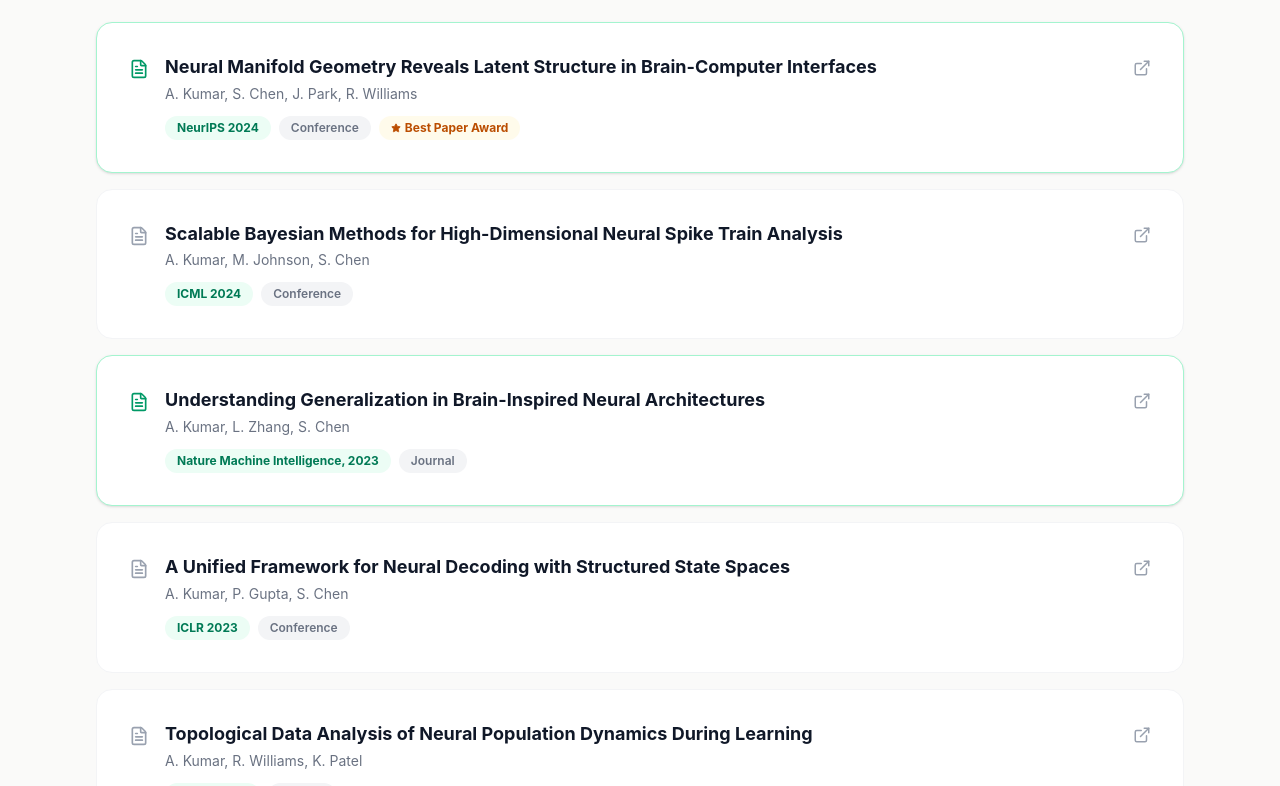
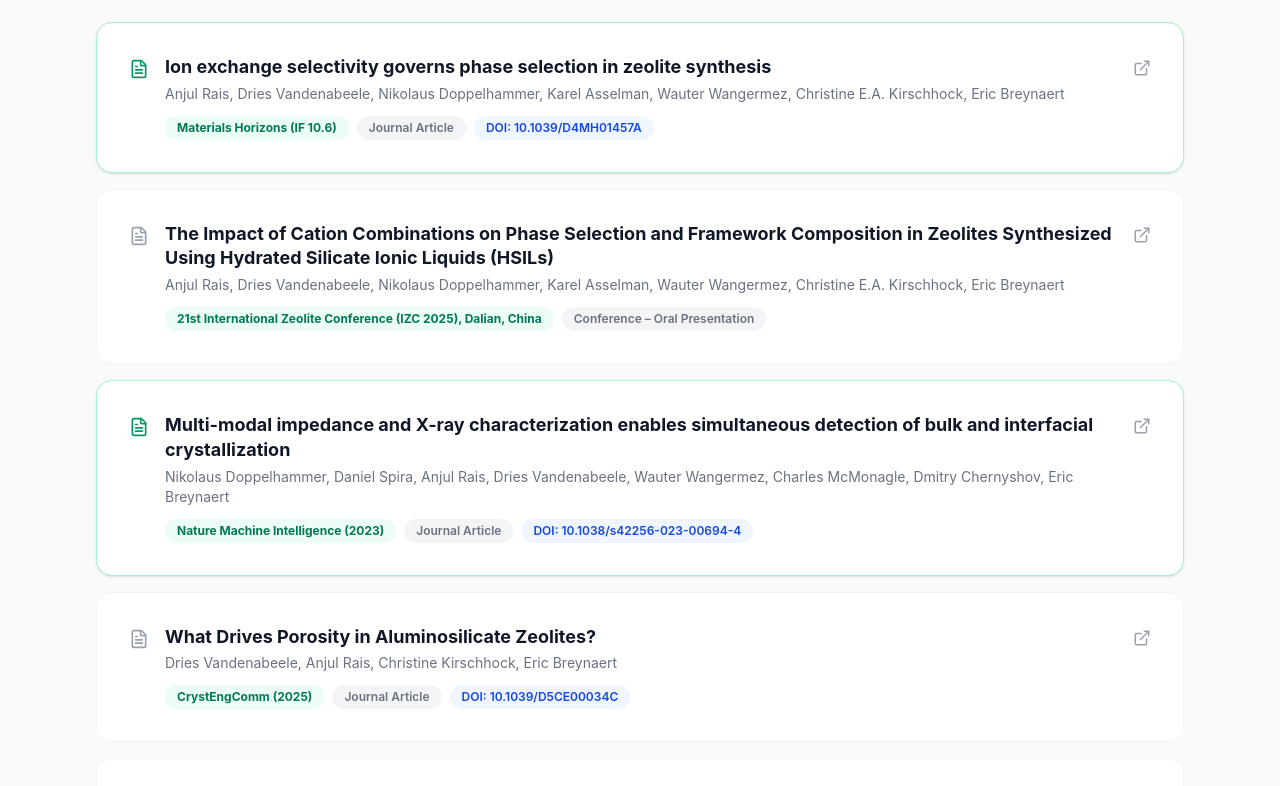
Before and after one commit to anjulnj/MyPortfolio-, a React (Vite) app: page / in a window 1280 px wide. Shown: the part 3420-4206 px from the top of the page. Built offline with nearby package versions, Linux system fonts and the light colour scheme.

Commit message:
Update Publications.tsx

```diff
--- a/src/components/Publications.tsx
+++ b/src/components/Publications.tsx
@@ -3,108 +3,136 @@ import { FileText, ExternalLink, Star } from 'lucide-react';
 const Publications = () => {
   const publications = [
     {
-      title: 'Neural Manifold Geometry Reveals Latent Structure in Brain-Computer Interfaces',
-      authors: 'A. Kumar, S. Chen, J. Park, R. Williams',
-      venue: 'NeurIPS 2024',
-      type: 'Conference',
+      title: 'Ion exchange selectivity governs phase selection in zeolite synthesis',
+      authors:
+        'Anjul Rais, Dries Vandenabeele, Nikolaus Doppelhammer, Karel Asselman, Wauter Wangermez, Christine E.A. Kirschhock, Eric Breynaert',
+      venue: 'Materials Horizons (IF 10.6)',
+      type: 'Journal Article',
+      doi: '10.1039/D4MH01457A',
+      link: 'https://doi.org/10.1039/D4MH01457A',
       highlight: true,
-      award: 'Best Paper Award',
-      link: '#',
     },
     {
-      title: 'Scalable Bayesian Methods for High-Dimensional Neural Spike Train Analysis',
-      authors: 'A. Kumar, M. Johnson, S. Chen',
-      venue: 'ICML 2024',
-      type: 'Conference',
+      title:
+        'The Impact of Cation Combinations on Phase Selection and Framework Composition in Zeolites Synthesized Using Hydrated Silicate Ionic Liquids (HSILs)',
+      authors:
+        'Anjul Rais, Dries Vandenabeele, Nikolaus Doppelhammer, Karel Asselman, Wauter Wangermez, Christine E.A. Kirschhock, Eric Breynaert',
+      venue: '21st International Zeolite Conference (IZC 2025), Dalian, China',
+      type: 'Conference – Oral Presentation',
+      link: 'https://www.izc2025.com/',
       highlight: false,
-      link: '#',
     },
     {
-      title: 'Understanding Generalization in Brain-Inspired Neural Architectures',
-      authors: 'A. Kumar, L. Zhang, S. Chen',
-      venue: 'Nature Machine Intelligence, 2023',
-      type: 'Journal',
+      title:
+        'Multi-modal impedance and X-ray characterization enables simultaneous detection of bulk and interfacial crystallization',
+      authors:
+        'Nikolaus Doppelhammer, Daniel Spira, Anjul Rais, Dries Vandenabeele, Wauter Wangermez, Charles McMonagle, Dmitry Chernyshov, Eric Breynaert',
+      venue: 'Nature Machine Intelligence (2023)',
+      type: 'Journal Article',
+      doi: '10.1038/s42256-023-00694-4',
+      link: 'https://doi.org/10.1038/s42256-023-00694-4',
       highlight: true,
-      link: '#',
     },
     {
-      title: 'A Unified Framework for Neural Decoding with Structured State Spaces',
-      authors: 'A. Kumar, P. Gupta, S. Chen',
-      venue: 'ICLR 2023',
-      type: 'Conference',
+      title: 'What Drives Porosity in Aluminosilicate Zeolites?',
+      authors:
+        'Dries Vandenabeele, Anjul Rais, Christine Kirschhock, Eric Breynaert',
+      venue: 'CrystEngComm (2025)',
+      type: 'Journal Article',
+      doi: '10.1039/D5CE00034C',
+      link: 'https://doi.org/10.1039/D5CE00034C',
       highlight: false,
-      link: '#',
     },
     {
-      title: 'Topological Data Analysis of Neural Population Dynamics During Learning',
-      authors: 'A. Kumar, R. Williams, K. Patel',
-      venue: 'PNAS, 2023',
-      type: 'Journal',
+      title:
+        'Hydrated Silicate Ionic Liquids: Ionic Liquids for Silicate Material Synthesis',
+      authors:
+        'Dries Vandenabeele, Nikolaus Doppelhammer, Sambhu Radhakrishnan, C. Vinod Chandran, Wauter Wangermez, Anjul Rais, Elisabeth Vandeurzen, et al.',
+      venue: 'Journal of Molecular Liquids (2025)',
+      type: 'Journal Article',
+      doi: '10.1016/j.molliq.2024.126603',
+      link: 'https://doi.org/10.1016/j.molliq.2024.126603',
       highlight: false,
-      link: '#',
-    },
-    {
-      title: 'Efficient Attention Mechanisms Inspired by Cortical Feedback Loops',
-      authors: 'A. Kumar, J. Park',
-      venue: 'NeurIPS 2022',
-      type: 'Conference',
-      highlight: false,
-      link: '#',
     },
   ];
 
   return (
     <section id="publications" className="py-24 bg-stone-50">
       <div className="max-w-6xl mx-auto px-4 sm:px-6 lg:px-8">
+        {/* Header */}
         <div className="flex flex-col md:flex-row md:items-end justify-between mb-14 gap-4">
           <div>
-            <span className="text-emerald-700 font-semibold text-sm tracking-widest uppercase">Publications</span>
-            <h2 className="text-3xl md:text-4xl font-bold text-gray-900 mt-3">Selected Works</h2>
+            <span className="text-emerald-700 font-semibold text-sm tracking-widest uppercase">
+              Publications
+            </span>
+            <h2 className="text-3xl md:text-4xl font-bold text-gray-900 mt-3">
+              Selected Works
+            </h2>
           </div>
+
           <p className="text-gray-500 text-sm">
             Full list on{' '}
-            <a href="#" className="text-emerald-700 font-semibold hover:underline">
+            <a
+              href="https://scholar.google.com/citations?user=fmOCJ7sAAAAJ&hl=en"
+              target="_blank"
+              className="text-emerald-700 font-semibold hover:underline"
+            >
               Google Scholar →
             </a>
           </p>
         </div>
 
+        {/* Publication Cards */}
         <div className="space-y-4">
           {publications.map((pub, i) => (
             <div
               key={i}
               className={`bg-white p-6 md:p-8 rounded-2xl border transition-all duration-300 hover:shadow-md group ${
-                pub.highlight ? 'border-emerald-200 shadow-sm' : 'border-gray-100'
+                pub.highlight
+                  ? 'border-emerald-200 shadow-sm'
+                  : 'border-gray-100'
               }`}
             >
               <div className="flex items-start gap-4">
-                <div className={`mt-1 flex-shrink-0 ${pub.highlight ? 'text-emerald-600' : 'text-gray-400'}`}>
+                <div
+                  className={`mt-1 flex-shrink-0 ${
+                    pub.highlight ? 'text-emerald-600' : 'text-gray-400'
+                  }`}
+                >
                   <FileText size={20} />
                 </div>
+
                 <div className="flex-1 min-w-0">
                   <div className="flex items-start justify-between gap-4">
                     <div>
                       <h3 className="text-base md:text-lg font-bold text-gray-900 group-hover:text-emerald-700 transition-colors leading-snug">
                         {pub.title}
                       </h3>
+
                       <p className="text-gray-500 text-sm mt-1">{pub.authors}</p>
+
                       <div className="flex flex-wrap items-center gap-2 mt-3">
-                        <span className="px-3 py-1 bg-emerald-50 text-emerald-700 text-xs font-bold rounded-full">
-                          {pub.venue}
-                        </span>
+                        {pub.venue && (
+                          <span className="px-3 py-1 bg-emerald-50 text-emerald-700 text-xs font-bold rounded-full">
+                            {pub.venue}
+                          </span>
+                        )}
+
                         <span className="px-3 py-1 bg-gray-100 text-gray-500 text-xs font-semibold rounded-full">
                           {pub.type}
                         </span>
-                        {pub.award && (
-                          <span className="px-3 py-1 bg-amber-50 text-amber-700 text-xs font-bold rounded-full flex items-center gap-1">
-                            <Star size={10} fill="currentColor" />
-                            {pub.award}
+
+                        {pub.doi && (
+                          <span className="px-3 py-1 bg-blue-50 text-blue-700 text-xs font-semibold rounded-full">
+                            DOI: {pub.doi}
                           </span>
                         )}
                       </div>
                     </div>
+
                     <a
                       href={pub.link}
+                      target="_blank"
                       className="text-gray-400 hover:text-emerald-600 transition-colors flex-shrink-0 mt-1"
                     >
                       <ExternalLink size={18} />
```
